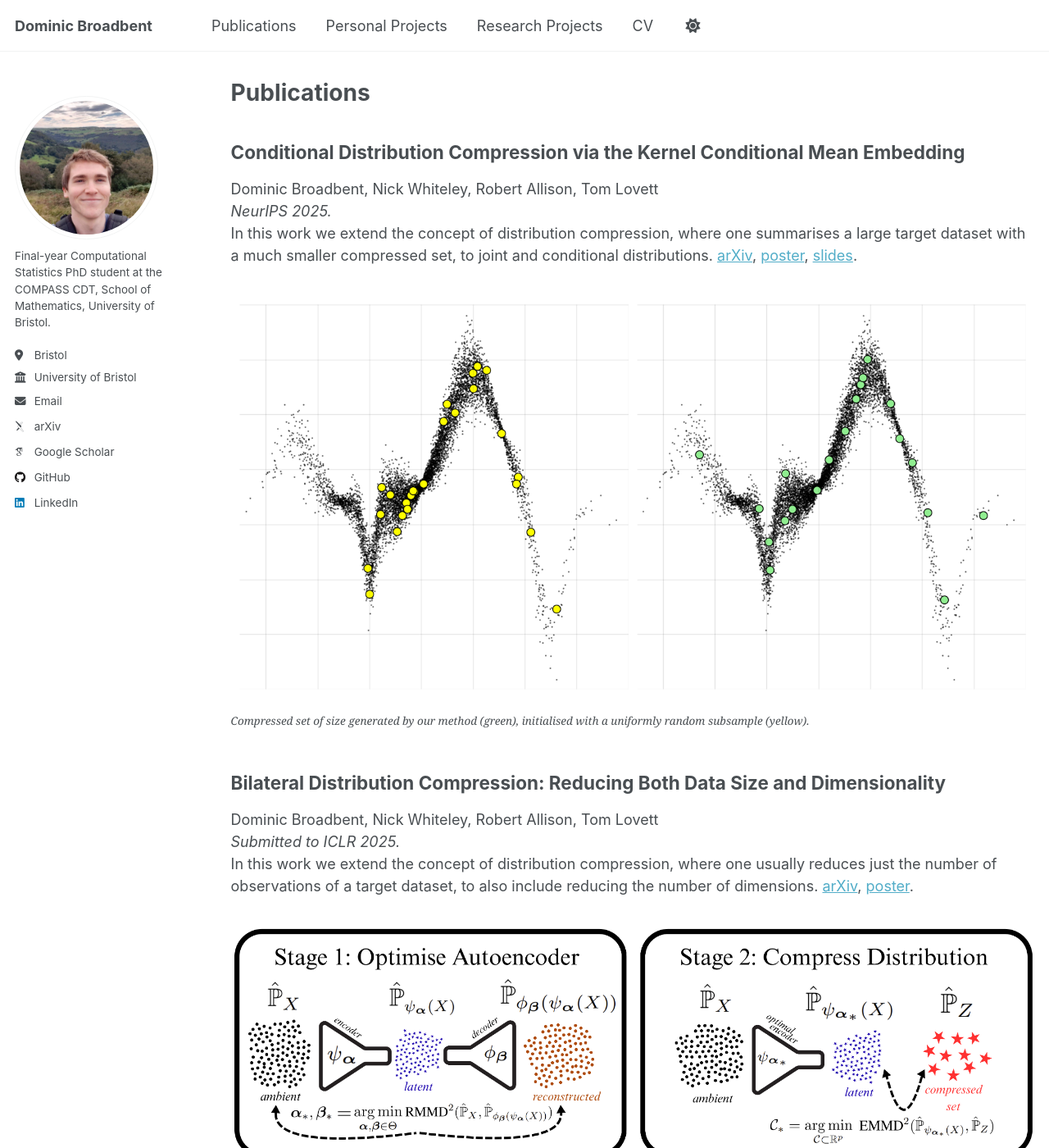
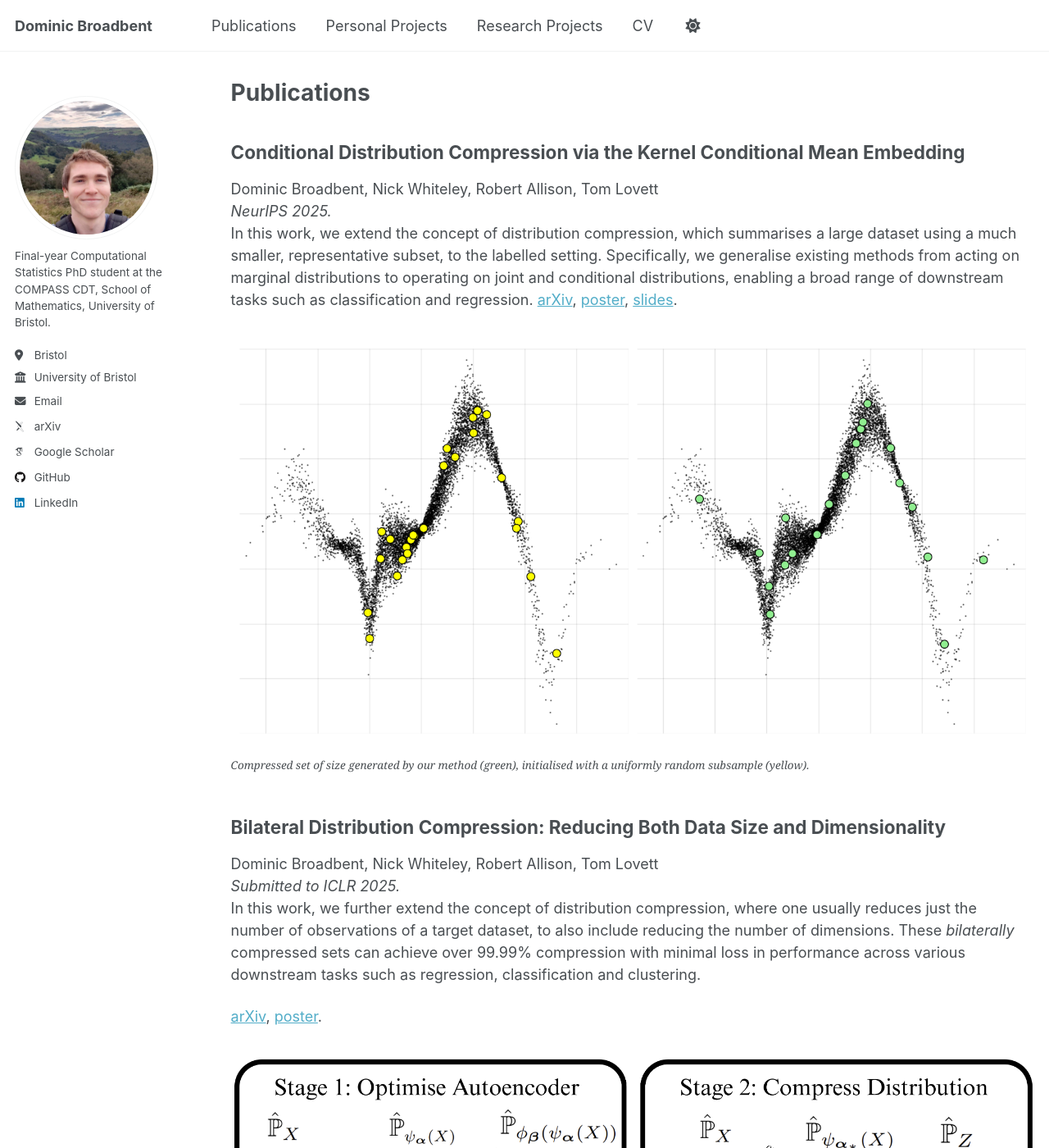
Before and after one commit to dominicjbroadbent/dominicjbroadbent.github.io, a Jekyll site: the page built from _pages/publications.md, in a window 1280 px wide and 1400 px high. Shown: the whole window at 82% size. Built offline with Jekyll 4.4.1, drawn with Linux system fonts in a browser that asks for light colours; some web fonts are replaced; a script that is not in the unit is left out.

Commit message:
Update publications.md

```diff
--- a/_pages/publications.md
+++ b/_pages/publications.md
@@ -14,7 +14,7 @@ redirect_from:
 ## Conditional Distribution Compression via the Kernel Conditional Mean Embedding
 Dominic Broadbent, Nick Whiteley, Robert Allison, Tom Lovett
 *NeurIPS 2025.*
-In this work we extend the concept of distribution compression, where one summarises a large target dataset with a much smaller compressed set, to joint and conditional distributions.
+In this work, we extend the concept of distribution compression, which summarises a large dataset using a much smaller, representative subset, to the labelled setting. Specifically, we generalise existing methods from acting on marginal distributions to operating on joint and conditional distributions, enabling a broad range of downstream tasks such as classification and regression.
 [arXiv](https://arxiv.org/abs/2504.10139),
 [poster](/files/conditional_compression_poster.pdf),
 [slides](/files/conditional_compression_slides.pdf).
@@ -32,7 +32,8 @@ In this work we extend the concept of distribution compression, where one summar
 ## Bilateral Distribution Compression: Reducing Both Data Size and Dimensionality
 Dominic Broadbent, Nick Whiteley, Robert Allison, Tom Lovett
 *Submitted to ICLR 2025.*
-In this work we extend the concept of distribution compression, where one usually reduces just the number of observations of a target dataset, to also include reducing the number of dimensions.
+In this work, we further extend the concept of distribution compression, where one usually reduces just the number of observations of a target dataset, to also include reducing the number of dimensions. These *bilaterally* compressed sets can achieve over 99.99% compression with minimal loss in performance across various downstream tasks such as regression, classification and clustering.
+
 [arXiv](https://arxiv.org/abs/2509.17543), [poster](/files/bilateral_compression_poster.pdf).
 
 <figure>
```
